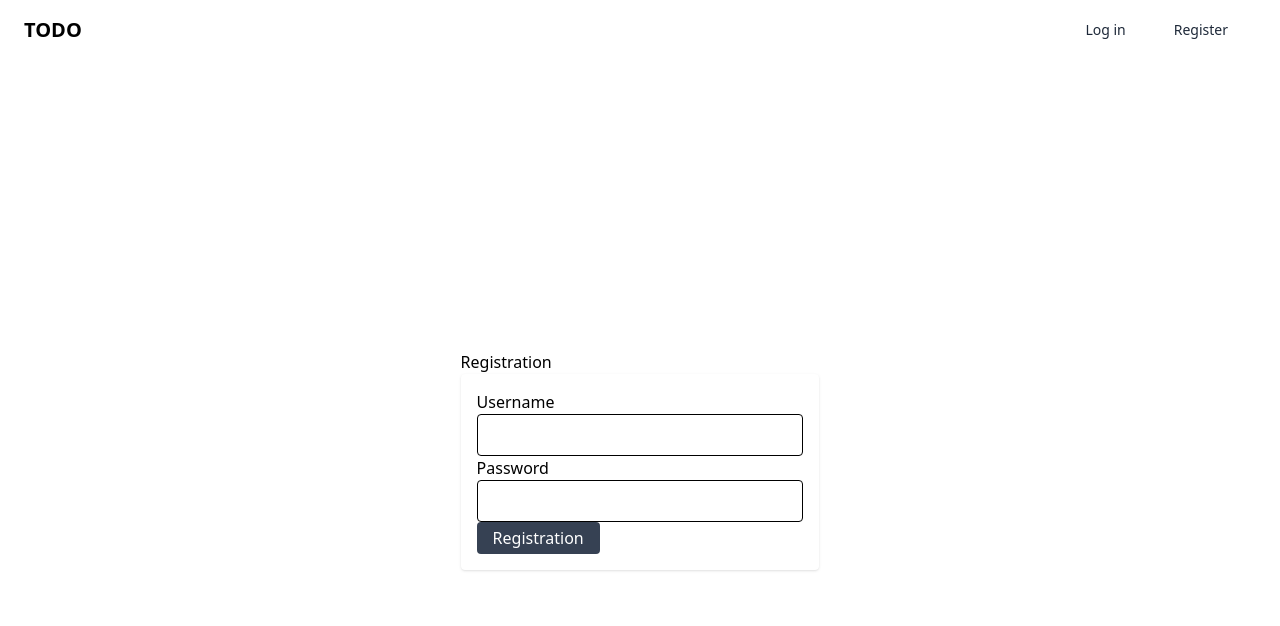
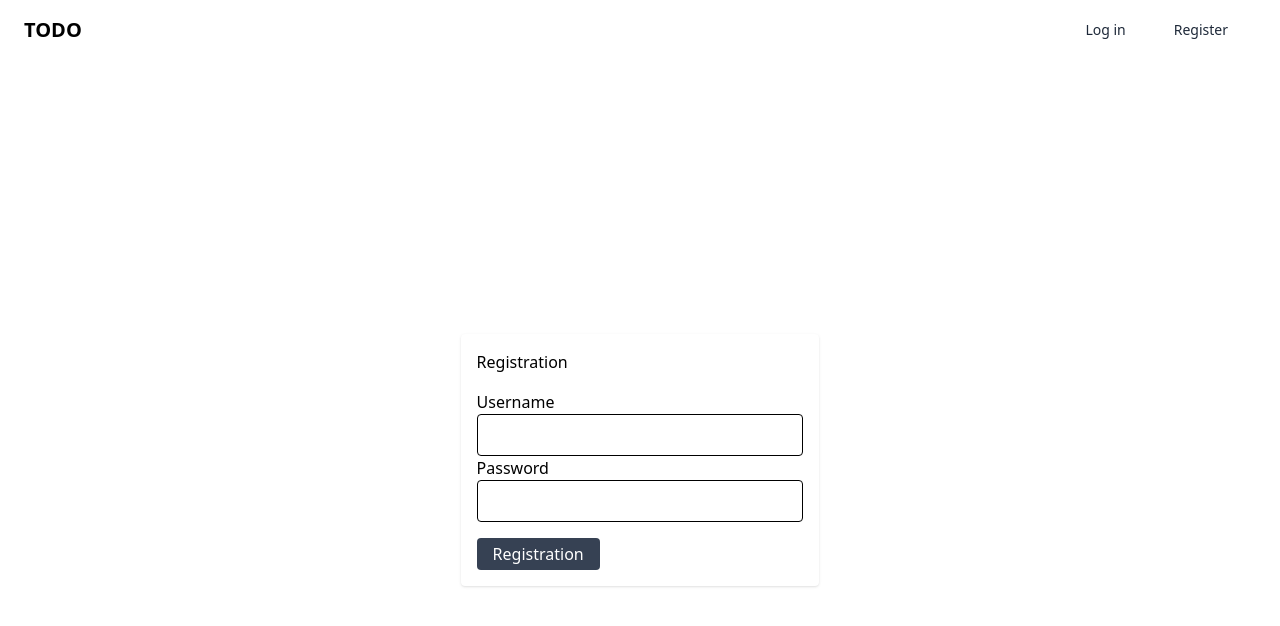
Before and after one commit to SeredaIvan/todo, a Next.js app in the folder frontend/: page /registration in a window 1280 px wide. Shown: the top 626 px of the page. Built offline with nearby package versions, Linux system fonts and the light colour scheme.

Commit message:
some styling

```diff
--- a/frontend/src/app/login/page.js
+++ b/frontend/src/app/login/page.js
@@ -37,8 +37,9 @@ const Login = () => {
 
     return (
         <div >
-            <h2>Login</h2>
+
             <form onSubmit={handleLogin} className="max-w-md p-4 shadow rounded bg-white">
+                <h2 className="mb-4">Login</h2>
                 <div>
                     <label htmlFor="name">Username</label>
                     <input
@@ -62,7 +63,7 @@ const Login = () => {
                         required
                     />
                 </div>
-                <button className="bg-gray-700 text-white py-1 px-4 rounded hover:bg-blue-700" type="submit">Login</button>
+                <button className="bg-gray-700 text-white py-1 px-4 rounded hover:bg-blue-700 mt-4" type="submit">Login</button>
             </form>
         </div>
     );
--- a/frontend/src/app/registration/page.js
+++ b/frontend/src/app/registration/page.js
@@ -37,8 +37,9 @@ const Registration = () => {
 
     return (
         <div >
-            <h2>Registration</h2>
+
             <form onSubmit={handleLogin} className="max-w-md p-4 shadow rounded bg-white">
+                <h2 className="mb-4">Registration</h2>
                 <div>
                     <label htmlFor="name">Username</label>
                     <input
@@ -61,7 +62,7 @@ const Registration = () => {
                         required
                     />
                 </div>
-                <button className="bg-gray-700 text-white py-1 px-4 rounded hover:bg-blue-700" type="submit">Registration</button>
+                <button className="bg-gray-700 text-white py-1 px-4 rounded hover: mt-4" type="submit">Registration</button>
             </form>
         </div>
     );
--- a/frontend/src/components/Header/Header.jsx
+++ b/frontend/src/components/Header/Header.jsx
@@ -5,7 +5,7 @@ const Header = ()=>{
         <header>
             <nav className="bg-white border-gray-200 px-4 lg:px-6 py-2.5 dark:bg-gray-800">
                 <div className="flex flex-wrap justify-between items-center mx-auto max-w-screen-xl">
-                    <a href="https://flowbite.com" className="flex items-center">
+                    <a href="/" className="flex items-center">
                         <span className="self-center text-xl font-semibold whitespace-nowrap dark:text-white">TODO</span>
                     </a>
                     <div className="flex items-center lg:order-2">
```
